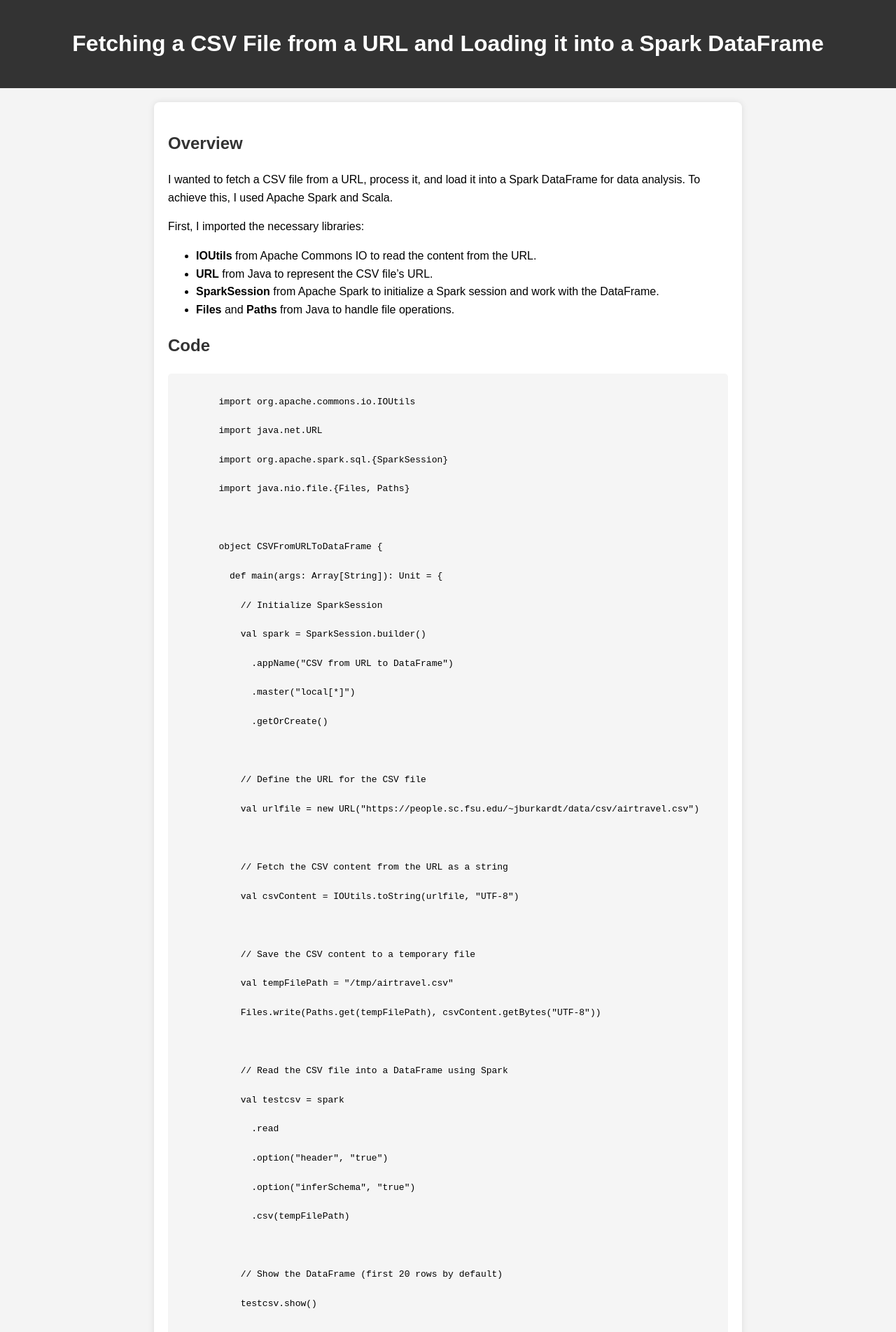
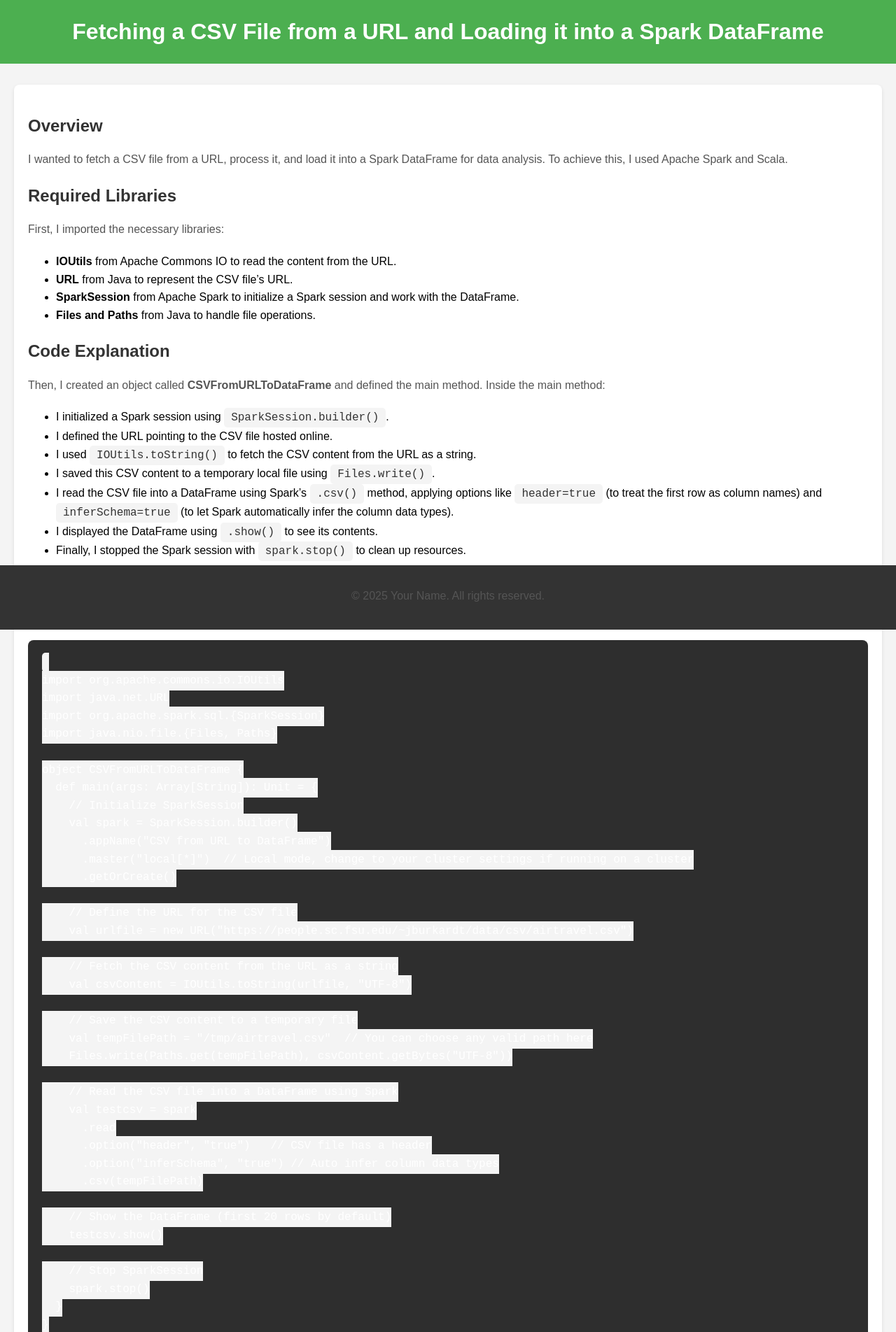
Before and after one commit to nbahador/nbahador.github.io, a Jekyll site: the page Fetch_and_Load_CSV_from_URL_into_Spark_DataFrame.html, which Jekyll copies as it is, in a window 1280 px wide. Shown: the top 1904 px of the page at 70% size. Built offline with Jekyll 4.4.1, drawn with Linux system fonts in a browser that asks for light colours; some of the changed text lies outside the part shown.

Commit message:
Update Fetch_and_Load_CSV_from_URL_into_Spark_DataFrame.html

```diff
--- a/Fetch_and_Load_CSV_from_URL_into_Spark_DataFrame.html
+++ b/Fetch_and_Load_CSV_from_URL_into_Spark_DataFrame.html
@@ -3,7 +3,8 @@
 <head>
     <meta charset="UTF-8">
     <meta name="viewport" content="width=device-width, initial-scale=1.0">
-    <title>Fetching CSV from URL and Loading into Spark DataFrame</title>
+    <meta http-equiv="X-UA-Compatible" content="ie=edge">
+    <title>Fetching a CSV File from a URL and Loading it into a Spark DataFrame</title>
     <style>
         body {
             font-family: Arial, sans-serif;
@@ -13,39 +14,66 @@
             background-color: #f4f4f4;
         }
         header {
+            background-color: #4CAF50;
+            color: white;
+            padding: 20px 0;
+            text-align: center;
+        }
+        header h1 {
+            margin: 0;
+        }
+        main {
+            max-width: 1200px;
+            margin: 30px auto;
+            padding: 20px;
+            background-color: white;
+            border-radius: 8px;
+            box-shadow: 0 2px 5px rgba(0, 0, 0, 0.1);
+        }
+        h2 {
+            color: #333;
+            margin-bottom: 10px;
+        }
+        p {
+            color: #555;
+            margin-bottom: 20px;
+        }
+        code {
+            background-color: #f4f4f4;
+            border-radius: 5px;
+            padding: 5px 10px;
+            font-family: 'Courier New', monospace;
+            color: #333;
+        }
+        pre {
+            background-color: #2e2e2e;
+            color: #fff;
+            padding: 20px;
+            border-radius: 8px;
+            overflow-x: auto;
+            margin-bottom: 30px;
+        }
+        pre code {
+            color: #fff;
+        }
+        .screenshot-container {
+            display: flex;
+            justify-content: space-between;
+            gap: 10px;
+            margin-bottom: 30px;
+        }
+        .screenshot-container img {
+            max-width: 48%;
+            border-radius: 8px;
+        }
+        footer {
             background-color: #333;
             color: white;
             text-align: center;
-            padding: 1rem;
-        }
-        .container {
-            max-width: 800px;
-            margin: 20px auto;
-            padding: 20px;
-            background-color: white;
-            border-radius: 8px;
-            box-shadow: 0 0 10px rgba(0, 0, 0, 0.1);
-        }
-        h2 {
-            color: #333;
-        }
-        code {
-            background-color: #f5f5f5;
-            padding: 10px;
-            display: block;
-            margin: 20px 0;
-            border-radius: 5px;
-            font-family: monospace;
-            white-space: pre-wrap;
-            word-wrap: break-word;
-        }
-        img {
-            display: block;
-            margin: 20px 0;
-            max-width: 100%;
-        }
-        .screenshots {
-            text-align: center;
+            padding: 15px 0;
+            position: fixed;
+            width: 100%;
+            bottom: 0;
         }
     </style>
 </head>
@@ -55,65 +83,98 @@
     <h1>Fetching a CSV File from a URL and Loading it into a Spark DataFrame</h1>
 </header>
 
-<div class="container">
+<main>
+    <section>
         <h2>Overview</h2>
-    <p>I wanted to fetch a CSV file from a URL, process it, and load it into a Spark DataFrame for data analysis. To achieve this, I used Apache Spark and Scala.</p>
+        <p>
+            I wanted to fetch a CSV file from a URL, process it, and load it into a Spark DataFrame for data analysis.
+            To achieve this, I used Apache Spark and Scala.
+        </p>
+    </section>
 
+    <section>
+        <h2>Required Libraries</h2>
         <p>First, I imported the necessary libraries:</p>
         <ul>
             <li><strong>IOUtils</strong> from Apache Commons IO to read the content from the URL.</li>
             <li><strong>URL</strong> from Java to represent the CSV file’s URL.</li>
             <li><strong>SparkSession</strong> from Apache Spark to initialize a Spark session and work with the DataFrame.</li>
-        <li><strong>Files</strong> and <strong>Paths</strong> from Java to handle file operations.</li>
+            <li><strong>Files and Paths</strong> from Java to handle file operations.</li>
         </ul>
+    </section>
 
+    <section>
+        <h2>Code Explanation</h2>
+        <p>
+            Then, I created an object called <strong>CSVFromURLToDataFrame</strong> and defined the main method. Inside the main method:
+        </p>
+        <ul>
+            <li>I initialized a Spark session using <code>SparkSession.builder()</code>.</li>
+            <li>I defined the URL pointing to the CSV file hosted online.</li>
+            <li>I used <code>IOUtils.toString()</code> to fetch the CSV content from the URL as a string.</li>
+            <li>I saved this CSV content to a temporary local file using <code>Files.write()</code>.</li>
+            <li>I read the CSV file into a DataFrame using Spark’s <code>.csv()</code> method, applying options like <code>header=true</code> (to treat the first row as column names) and <code>inferSchema=true</code> (to let Spark automatically infer the column data types).</li>
+            <li>I displayed the DataFrame using <code>.show()</code> to see its contents.</li>
+            <li>Finally, I stopped the Spark session with <code>spark.stop()</code> to clean up resources.</li>
+        </ul>
+        <p>This process allowed me to easily fetch, process, and analyze the CSV data using Apache Spark and Scala.</p>
+    </section>
+
+    <section>
         <h2>Code</h2>
-    <code>
-        import org.apache.commons.io.IOUtils<br>
-        import java.net.URL<br>
-        import org.apache.spark.sql.{SparkSession}<br>
-        import java.nio.file.{Files, Paths}<br><br>
+        <pre><code>
+import org.apache.commons.io.IOUtils
+import java.net.URL
+import org.apache.spark.sql.{SparkSession}
+import java.nio.file.{Files, Paths}
 
-        object CSVFromURLToDataFrame {<br>
-        &nbsp;&nbsp;def main(args: Array[String]): Unit = {<br>
-        &nbsp;&nbsp;&nbsp;&nbsp;// Initialize SparkSession<br>
-        &nbsp;&nbsp;&nbsp;&nbsp;val spark = SparkSession.builder()<br>
-        &nbsp;&nbsp;&nbsp;&nbsp;&nbsp;&nbsp;.appName("CSV from URL to DataFrame")<br>
-        &nbsp;&nbsp;&nbsp;&nbsp;&nbsp;&nbsp;.master("local[*]")<br>
-        &nbsp;&nbsp;&nbsp;&nbsp;&nbsp;&nbsp;.getOrCreate()<br><br>
+object CSVFromURLToDataFrame {
+  def main(args: Array[String]): Unit = {
+    // Initialize SparkSession
+    val spark = SparkSession.builder()
+      .appName("CSV from URL to DataFrame")
+      .master("local[*]")  // Local mode, change to your cluster settings if running on a cluster
+      .getOrCreate()
 
-        &nbsp;&nbsp;&nbsp;&nbsp;// Define the URL for the CSV file<br>
-        &nbsp;&nbsp;&nbsp;&nbsp;val urlfile = new URL("https://people.sc.fsu.edu/~jburkardt/data/csv/airtravel.csv")<br><br>
+    // Define the URL for the CSV file
+    val urlfile = new URL("https://people.sc.fsu.edu/~jburkardt/data/csv/airtravel.csv")
 
-        &nbsp;&nbsp;&nbsp;&nbsp;// Fetch the CSV content from the URL as a string<br>
-        &nbsp;&nbsp;&nbsp;&nbsp;val csvContent = IOUtils.toString(urlfile, "UTF-8")<br><br>
+    // Fetch the CSV content from the URL as a string
+    val csvContent = IOUtils.toString(urlfile, "UTF-8")
 
-        &nbsp;&nbsp;&nbsp;&nbsp;// Save the CSV content to a temporary file<br>
-        &nbsp;&nbsp;&nbsp;&nbsp;val tempFilePath = "/tmp/airtravel.csv"<br>
-        &nbsp;&nbsp;&nbsp;&nbsp;Files.write(Paths.get(tempFilePath), csvContent.getBytes("UTF-8"))<br><br>
+    // Save the CSV content to a temporary file
+    val tempFilePath = "/tmp/airtravel.csv"  // You can choose any valid path here
+    Files.write(Paths.get(tempFilePath), csvContent.getBytes("UTF-8"))
 
-        &nbsp;&nbsp;&nbsp;&nbsp;// Read the CSV file into a DataFrame using Spark<br>
-        &nbsp;&nbsp;&nbsp;&nbsp;val testcsv = spark<br>
-        &nbsp;&nbsp;&nbsp;&nbsp;&nbsp;&nbsp;.read<br>
-        &nbsp;&nbsp;&nbsp;&nbsp;&nbsp;&nbsp;.option("header", "true")<br>
-        &nbsp;&nbsp;&nbsp;&nbsp;&nbsp;&nbsp;.option("inferSchema", "true")<br>
-        &nbsp;&nbsp;&nbsp;&nbsp;&nbsp;&nbsp;.csv(tempFilePath)<br><br>
+    // Read the CSV file into a DataFrame using Spark
+    val testcsv = spark
+      .read
+      .option("header", "true")   // CSV file has a header
+      .option("inferSchema", "true") // Auto infer column data types
+      .csv(tempFilePath)
 
-        &nbsp;&nbsp;&nbsp;&nbsp;// Show the DataFrame (first 20 rows by default)<br>
-        &nbsp;&nbsp;&nbsp;&nbsp;testcsv.show()<br><br>
+    // Show the DataFrame (first 20 rows by default)
+    testcsv.show()
 
-        &nbsp;&nbsp;&nbsp;&nbsp;// Stop SparkSession<br>
-        &nbsp;&nbsp;&nbsp;&nbsp;spark.stop()<br>
-        }<br>
+    // Stop SparkSession
+    spark.stop()
   }
-    </code>
+}
+        </code></pre>
+    </section>
 
+    <section>
         <h2>Screenshots</h2>
-    <div class="screenshots">
-        <img src="https://raw.githubusercontent.com/nbahador/nbahador.github.io/main/assets/img/spark15.png" alt="Screenshot 1">
-        <img src="https://raw.githubusercontent.com/nbahador/nbahador.github.io/main/assets/img/spark16.png" alt="Screenshot 2">
+        <div class="screenshot-container">
+            <img src="https://raw.githubusercontent.com/nbahador/nbahador.github.io/main/assets/img/spark15.png" alt="Code execution screenshot 1">
+            <img src="https://raw.githubusercontent.com/nbahador/nbahador.github.io/main/assets/img/spark16.png" alt="Code execution screenshot 2">
         </div>
-</div>
+    </section>
+</main>
+
+<footer>
+    <p>&copy; 2025 Your Name. All rights reserved.</p>
+</footer>
 
 </body>
 </html>
```
Lines whose indentation alone changed are shown as unchanged.
